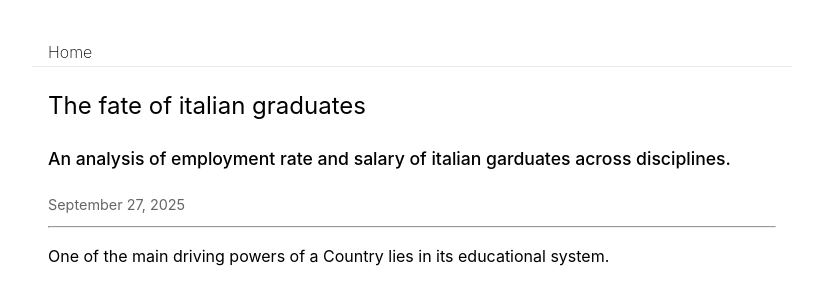
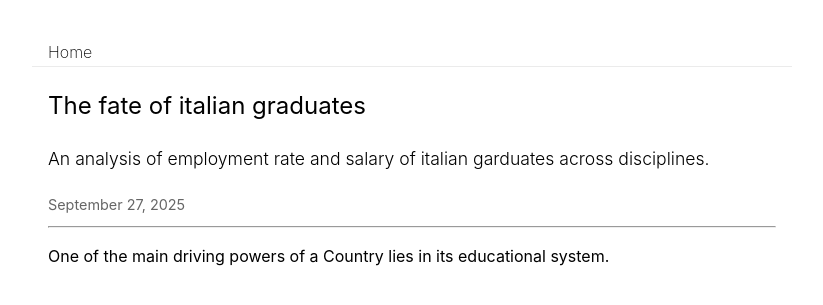
Before and after one commit to pietroborchia/my-blog, a Jekyll site: the page built from _posts/2025-09-27-The fate of italian gradates.md, in a window 1280 px wide. Shown: the top 305 px of the page, without its empty margins (228-1051 px from the left). Built offline with Jekyll 4.4.1, drawn with Linux system fonts in a browser that asks for light colours.

Commit message:
Update style.css

```diff
--- a/assets/style.css
+++ b/assets/style.css
@@ -37,7 +37,7 @@ pre { background: #f6f8fa; padding: .75rem; border-radius: 10px; overflow: auto;
   text-decoration: underline; /* optional: visible affordance */
 }
 /* Posts style (also in previw)*/
-.post-summary { margin: .25rem 0 1.25rem; font-weight: 500; font-size: 1.1rem; }
+.post-summary { margin: .25rem 0 1.25rem; font-weight: 350; font-size: 1.1rem; }
 .posts-wrap { display: grid; gap: 1rem; }
 .post-item { padding: 1rem 0; border-bottom: 1px solid rgba(0,0,0,.08); }
 .post-item:last-child { border-bottom: none; }
```
